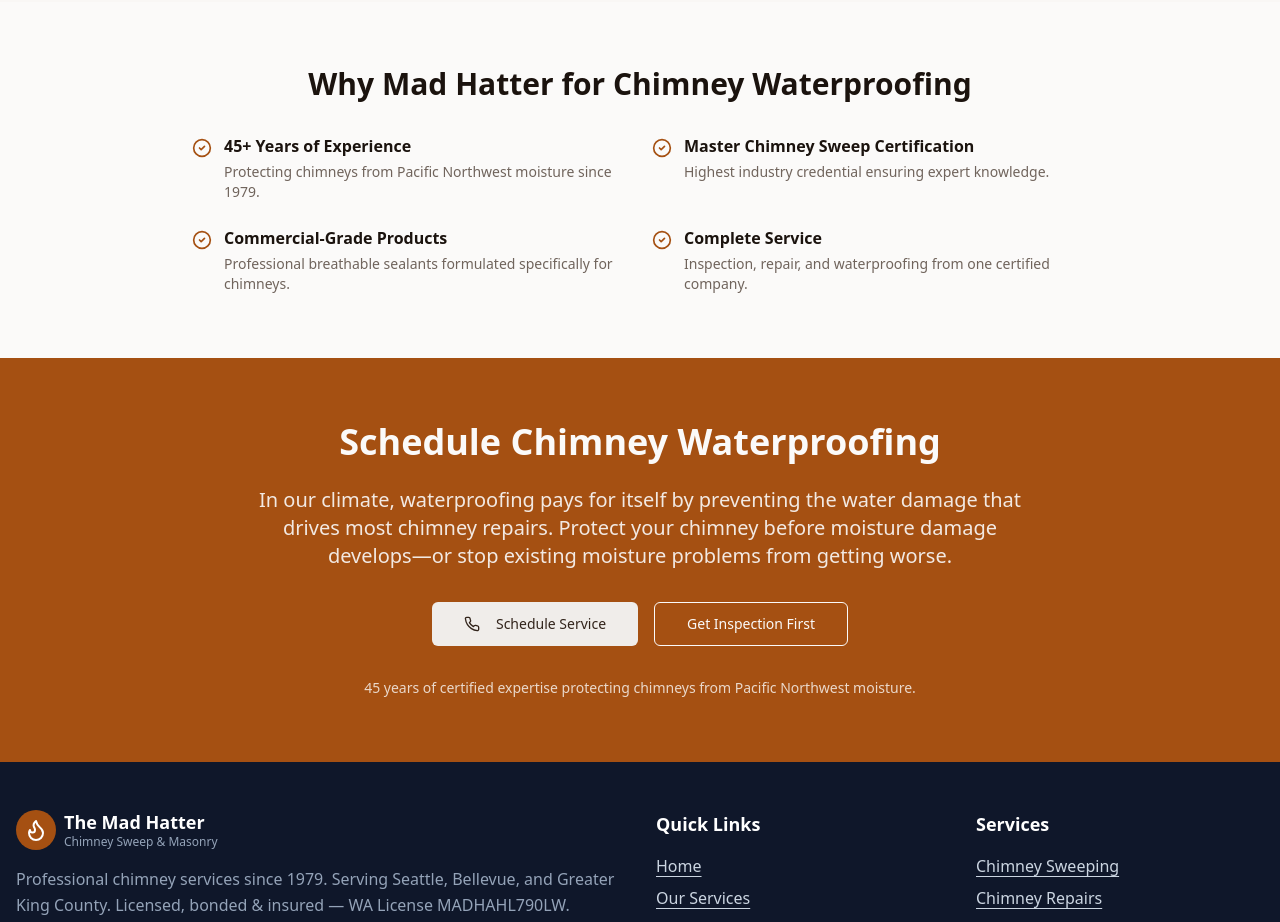
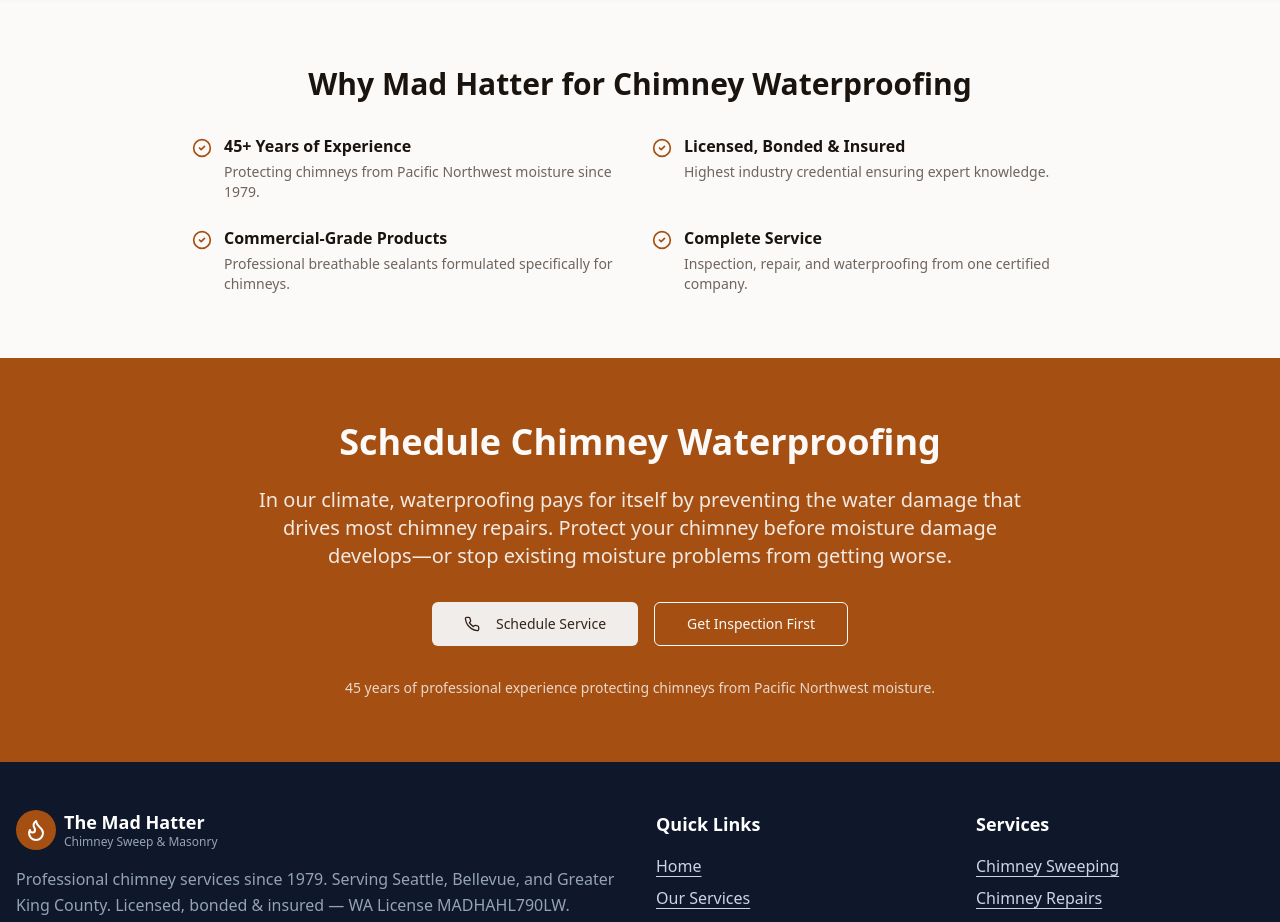
Before and after one commit to jaystonez/mad-hatter-chimney-sweep, a Next.js app: page /chimney-waterproofing in a window 1280 px wide. Shown: the part 4860-5782 px from the top of the page. Built offline with nearby package versions, Linux system fonts and the light colour scheme; a web font is replaced by a local one.

Commit message:
Reconcile trust claims and NAP on app/chimney-waterproofing/page.tsx

```diff
--- a/app/chimney-waterproofing/page.tsx
+++ b/app/chimney-waterproofing/page.tsx
@@ -403,7 +403,7 @@
               <div className="flex items-start gap-3">
                 <CheckCircle2 className="w-5 h-5 text-primary flex-shrink-0 mt-1" />
                 <div>
-                  <h3 className="font-semibold mb-1">Master Chimney Sweep Certification</h3>
+                  <h3 className="font-semibold mb-1">Licensed, Bonded & Insured</h3>
                   <p className="text-sm text-muted-foreground">Highest industry credential ensuring expert knowledge.</p>
                 </div>
               </div>
@@ -446,7 +446,7 @@
               </Button>
             </div>
             <p className="mt-8 text-sm text-primary-foreground/80">
-              45 years of certified expertise protecting chimneys from Pacific Northwest moisture.
+              45 years of professional experience protecting chimneys from Pacific Northwest moisture.
             </p>
           </div>
         </div>
```
